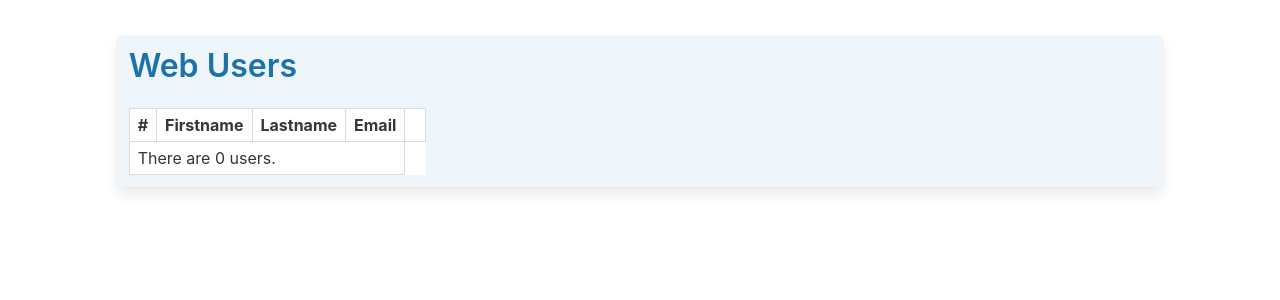
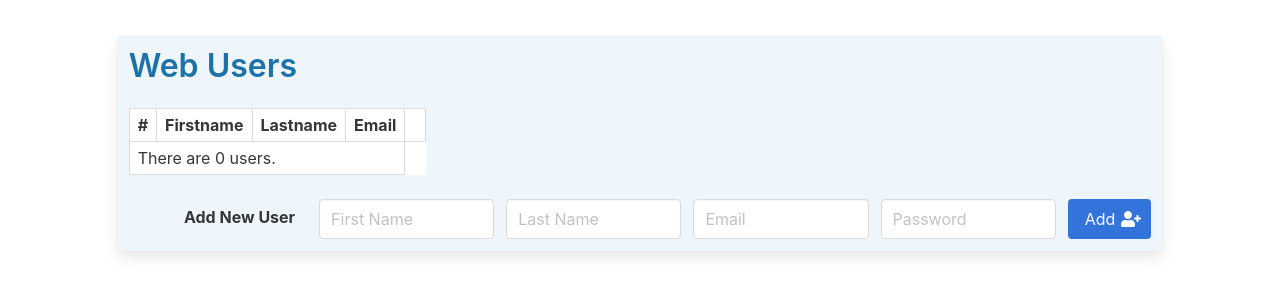
Before and after one commit to Bguyman/comp2350_week6_A01161642, a Node server app: page / in a window 1280 px wide. Shown: the top 300 px of the page. Run offline with Node 20, Linux system fonts and the light colour scheme; data that the repository does not hold is empty; some libraries are stand-ins or nearby versions.

Commit message:
first commit

```diff
--- a/databaseAccessLayer.js
+++ b/databaseAccessLayer.js
@@ -19,5 +19,12 @@ async function getAllUsers() {
 	}
 }
 
+async function addUser(postData) {
+	let sqlInsertSalt = `  INSERT INTO web_user (first_name, last_name, email, password_salt)   VALUES (:first_name, :last_name, :email, sha2(UUID(),512));  `; let params = { first_name: postData.first_name, last_name: postData.last_name, email: postData.email }; console.log(sqlInsertSalt); try {
+		const results = await database.query(sqlInsertSalt, params); let insertedID = results.insertId; let updatePasswordHash = `    UPDATE web_user     SET password_hash = sha2(concat(:password,:pepper,password_salt),512)     WHERE web_user_id = :userId;   `; let params2 = { password: postData.password, pepper: passwordPepper, userId: insertedID }
+		console.log(updatePasswordHash); const results2 = await database.query(updatePasswordHash, params2); return true;
+	} catch (err) { console.log(err); return false; }
+}
 
-module.exports = {getAllUsers}
+
+module.exports = { getAllUsers, addUser }
--- a/routes/router.js
+++ b/routes/router.js
@@ -8,15 +8,37 @@ router.get('/', async (req, res) => {
 
 	try {
 		const result = await dbModel.getAllUsers();
-		res.render('index', {allUsers: result});
+		res.render('index', { allUsers: result });
 
 		//Output the results of the query to the Heroku Logs
 		console.log(result);
 	}
 	catch (err) {
-		res.render('error', {message: 'Error reading from MySQL'});
+		res.render('error', { message: 'Error reading from MySQL' });
 		console.log("Error reading from mysql");
 	}
 });
 
+router.post('/addUser', (req, res) => {
+	console.log("form submit");
+	console.log(req.body);
+});
+
+router.post('/addUser', async (req, res) => {
+	console.log("form submit");
+	console.log(req.body);
+	try {
+		const success = await dbModel.addUser(req.body);
+		if (success) {
+			res.redirect("/");
+		 } else {
+			res.render('error', { message: "Error writing to MySQL" });
+			console.log("Error writing to MySQL");
+		}
+	}
+	catch (err) { res.render('error', { message: "Error writing to MySQL" });
+	console.log("Error writing to MySQL");
+	console.log(err); }
+});
+
 module.exports = router;
--- a/views/index.ejs
+++ b/views/index.ejs
@@ -1,10 +1,12 @@
 <!DOCTYPE html>
 <html>
+
 <head>
-		<meta charset="utf-8"/>
+	<meta charset="utf-8" />
 	<link rel="stylesheet" href="bulma.min.css">
 	<script defer src="https://use.fontawesome.com/releases/v5.3.1/js/all.js"> </script>
 </head>
+
 <body>
 	<section class="section">
 		<div class="maincolumns columns is-desktop is-vcentered">
@@ -27,9 +29,15 @@
 							<% let i=0; %>
 								<% for(i=0; i < allUsers.length; i++) { %>
 									<tr>
-								<td><%= allUsers[i].first_name %></td>
-								<td><%= allUsers[i].last_name %></td>
-								<td><%= allUsers[i].email %></td>
+										<td>
+											<%= allUsers[i].first_name %>
+										</td>
+										<td>
+											<%= allUsers[i].last_name %>
+										</td>
+										<td>
+											<%= allUsers[i].email %>
+										</td>
 										<td><a href="/deleteUser?id=<%= allUsers[i].web_user_id %>">
 												<span class="icon is-small">
 													<i class="fas fa-user-times"></i>
@@ -38,15 +46,45 @@
 									</tr>
 									<% } %>
 										<tfoot>
-								<tr> <td colspan="4">
+											<tr>
+												<td colspan="4">
 													There are <%= i %> users.
-								</td> </tr>
+												</td>
+											</tr>
 										</tfoot>
 						</table>
+						<form action="addUser" method="post">
+							<div class="field is-horizontal">
+								<div class="field-label is-normal"> <label class="label">Add New User</label> </div>
+								<div class="field-body">
+									<div class="field">
+										<p class="control is-expanded"> <input name="first_name" class="input"
+												type="text" placeholder="First Name"> </p>
+									</div>
+									<div class="field">
+										<p class="control is-expanded"> <input name="last_name" class="input"
+												type="text" placeholder="Last Name"> </p>
+									</div>
+									<div class="field">
+										<p class="control is-expanded"> <input name="email" class="input" type="email"
+												placeholder="Email"> </p>
+									</div>
+									<div class="field">
+										<p class="control is-expanded"> <input name="password" class="input"
+												type="password" placeholder="Password"> </p>
+									</div>
+									<div class="field"> <button class="button is-link"> <span>Add</span> <span
+												class="icon is-small"> <i class="fas fa-user-plus"></i> </span>
+										</button> </div>
+								</div>
+							</div>
+						</form>
 					</div>
 					<% } %>
 			</div>
 		</div>
+
 	</section>
 </body>
+
 </html>
```
Lines whose indentation alone changed are shown as unchanged.
